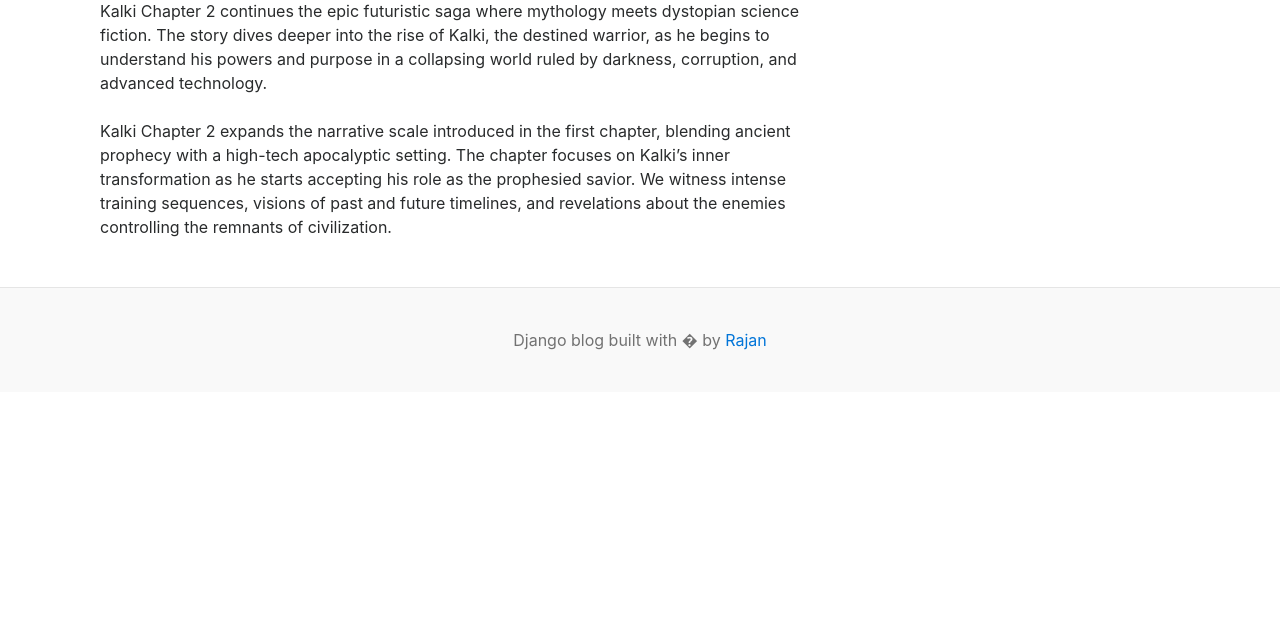
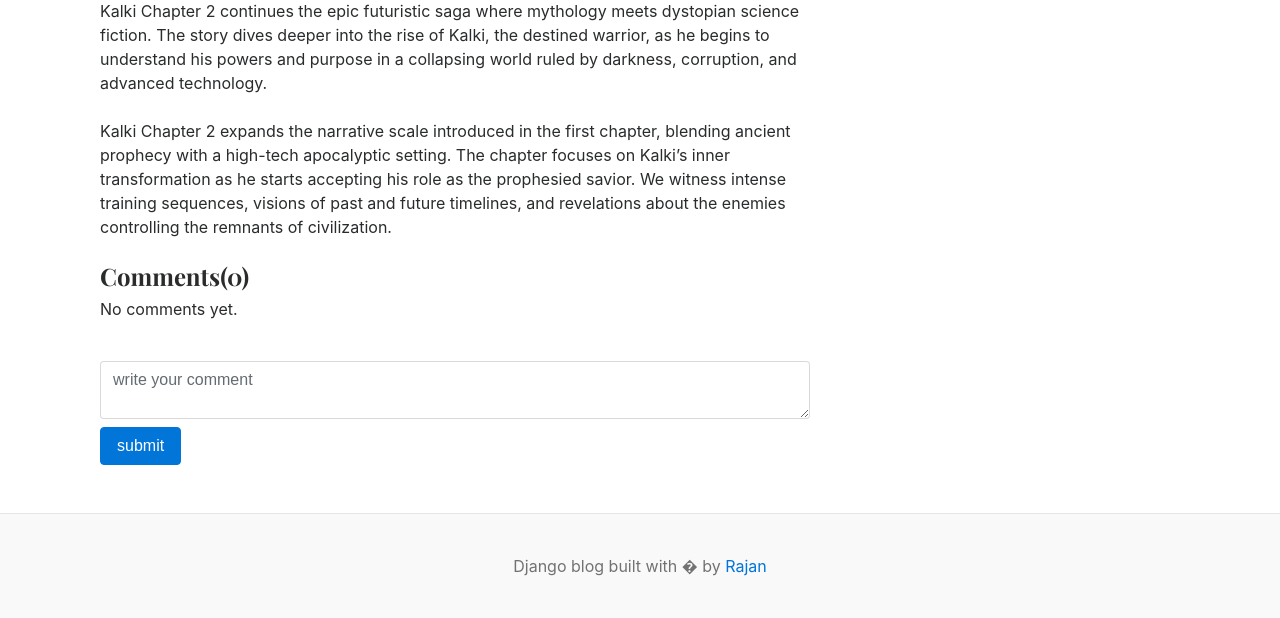
Before and after one commit to Rajan-alt-cloud/django-blog, a Django app: a page that uses templates/blogs.html in a window 1280 px wide. Shown: the part 824-1442 px from the top of the page. Before the commit the page ends 1174 px from the top, so only its background shows below. Run offline with Django 5.2, Linux system fonts and the light colour scheme; data comes from the database, SQL or seed files in the repository; both versions use the stored data as it was after the commit.

Commit message:
comment Feature

```diff
--- a/blogs/models.py
+++ b/blogs/models.py
@@ -46,3 +46,14 @@ class Blog(models.Model):
 
     def __str__(self):
         return self.title
+
+
+class Comment(models.Model):
+    user = models.ForeignKey(User, on_delete=models.CASCADE)
+    blog = models.ForeignKey(Blog, on_delete=models.CASCADE)
+    content = models.TextField(max_length=500)
+    created_at = models.DateTimeField(auto_now_add=True)
+    updated_at = models.DateTimeField(auto_now=True)
+
+    def __str__(self):
+        return f'Comment by {self.user.username} on {self.blog.title}'
--- a/blogs/views.py
+++ b/blogs/views.py
@@ -2,8 +2,9 @@ from multiprocessing import context
 
 from django.shortcuts import get_object_or_404, redirect, render
 from django.db.models import Q
+from django.contrib import messages
 
-from .models import Blog, Category
+from .models import Blog, Category, Comment
 from assignments.models import SocialLink
 
 def home(request):
@@ -46,8 +47,26 @@ def category_blogs(request, category_id):
 
 def blogs(request, slug):
     single_blog = get_object_or_404(Blog, slug=slug, status=1)
+
+    if request.method == "POST":
+        content = request.POST.get("content", "").strip()
+        if not request.user.is_authenticated:
+            messages.error(request, "Please login to add a comment.")
+        elif not content:
+            messages.error(request, "Comment cannot be empty.")
+        else:
+            Comment.objects.create(
+                user=request.user,
+                blog=single_blog,
+                content=content
+            )
+            messages.success(request, "Comment added successfully.")
+            return redirect('blogs', slug=slug)
+    #Comments for the blog
+    comments = Comment.objects.filter(blog=single_blog).order_by("-created_at")
     context = {
         'single_blog': single_blog,
+        'comments': comments,
         'category': Category.objects.all(),
         'SocialLink': SocialLink.objects.all(),
     }
--- a/templates/blogs.html
+++ b/templates/blogs.html
@@ -24,6 +24,33 @@
                 <section class="mb-5">
                     <p class="fs-5 mb-4">{{ single_blog.short_description }}</p>
                     <p class="fs-5 mb-4">{{ single_blog.blog_body }}</p>
+                    <!-- Comments section -->
+                     <h4>Comments({{ comments|length }})</h4>
+                     {% if comments %}
+                             {% for comment in comments %}
+                             <div class="card mt-1">
+                                <div class="card-body">
+                                    <p class="card-text mb-0">{{ comment.content }}</p>
+                                    <span>
+                                        <small>By {{ comment.user.username }} • {{ comment.created_at|timesince }} ago</small>
+
+                                    </span>
+                                </div>
+                             </div>
+                             {% endfor %}
+                     {% else %}
+                     <p>No comments yet.</p>
+                     {% endif %}
+                     <br>
+                     <div class="form-group">
+                        <form action="" method="POST">
+                            {% csrf_token %}
+                            <div class="form-group">
+                                <textarea name="content" id="" class="form-control" placeholder="write your comment"></textarea>
+                                <input type="submit" value="submit" class="btn btn-primary mt-2 ">
+                            </div>
+                        </form>
+                     </div>
                 </section>
             </article>
         </div>
```
Also changed, not shown: blogs/admin.py (+14 -9 lines), assignments/migrations/0003_alter_sociallink_options.py (added), blogs/migrations/0004_comment.py (added), db.sqlite3, media/uploads/2026/02/10/Screenshot_2026-02-10_011259.png (added), media/uploads/2026/03/22/cricket.jpg (added), 1 other file.
